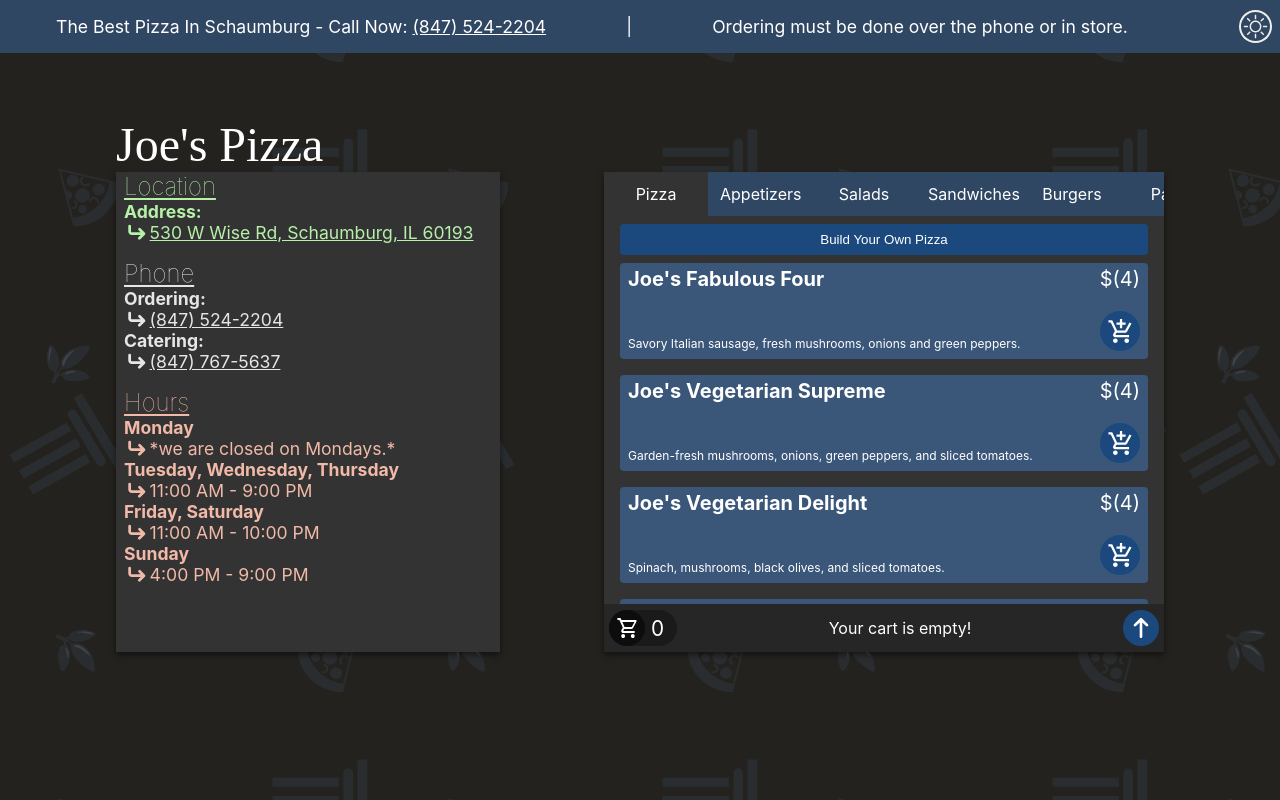
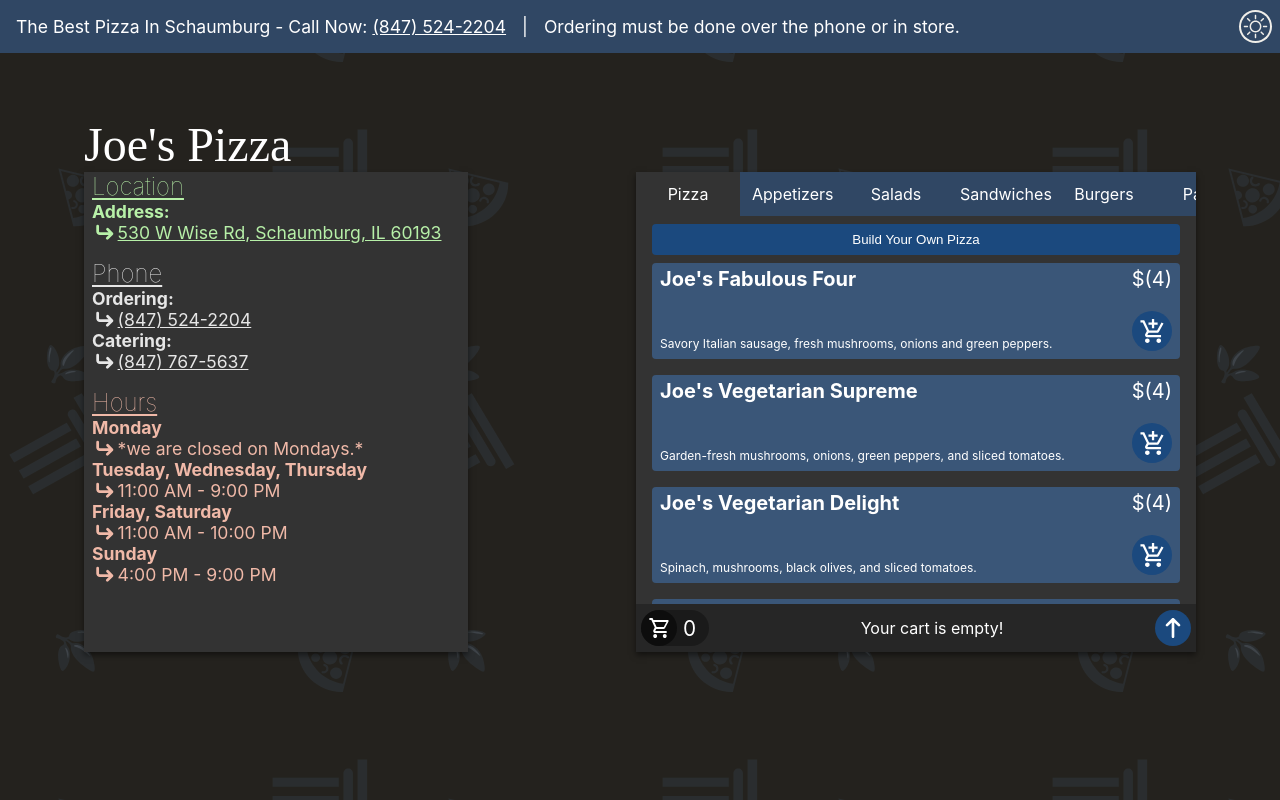
Before and after one commit to ianstreator/joes-pizza, a Next.js app: page / in a window 1280 px wide. Built offline with nearby package versions, Linux system fonts and the light colour scheme; a web font is replaced by a local one.

Commit message:
mobile menu sizing issue fix.

```diff
--- a/src/pages/index.js
+++ b/src/pages/index.js
@@ -32,16 +32,16 @@ export default function Home() {
       <>
         <div className="main_content_container">
           <TitleContact isMobile={isMobile} />
-          <div
+          {/* <div
             style={{
               position: "relative",
               overflow: "hidden",
               boxShadow: "0px 3px 10px 0px hsla(0, 0%, 0%, 0.5)",
             }}
-          >
+          > */}
             {navTo === "Menu" ? <Information /> : <Menu />}
           </div>
-        </div>
+        {/* </div> */}
 
         <button className="view_btn" onClick={changeView}>
           {navTo}
--- a/src/styles/global.scss
+++ b/src/styles/global.scss
@@ -105,6 +105,7 @@ button {
             align-items: center;
             justify-content: space-around;
             margin-top: 4rem;
+            width: 100vw;
           }
         }
         .view_btn {
--- a/src/styles/header.scss
+++ b/src/styles/header.scss
@@ -3,18 +3,21 @@
   color: hsl(0, 0%, 100%);
   width: 100%;
   font-size: 0.8rem;
-  @media screen and (min-width: 1000px) {
-    padding: .5rem;
+  padding: .5rem;
+  @media screen and (min-width: 600px) {
     font-size: 1.1rem;
   }
   .header_content {
     display: flex;
     justify-content: flex-start;
     align-items: center;
-    padding: 0.5rem;
+    p {
+      margin-right: 1rem;
+    }
     @media screen and (min-width: 1000px) {
-      margin-right: 6rem;
-      justify-content: space-around;
+      // margin-right: 6rem;
+      // justify-content: space-between;
+      padding: .5rem;
     }
 
     .theme_toggle {
--- a/src/styles/menu.scss
+++ b/src/styles/menu.scss
@@ -8,8 +8,11 @@
   height: fit-content;
   margin-top: auto;
   box-shadow: 0px 3px 6px 0px hsla(0, 0%, 0%, 0.5);
-  min-width: 30rem;
-  max-width: 35rem;
+  @media screen and (min-width: 1000px) {
+    min-width: 30rem;
+    max-width: 35rem;
+  }
+
   //...Menu...
   .menu {
     background-color: var(--backgroundColorOffset);
@@ -68,7 +71,6 @@
         margin-right: auto;
       }
     }
-
   }
 
   //...Cart...
@@ -77,8 +79,6 @@
     min-width: 100%;
     min-height: 24rem;
     max-height: 24rem;
-    @media screen and (min-width: 1000px) {
-    }
     overflow-y: scroll;
     display: flex;
     flex-direction: column;
```
